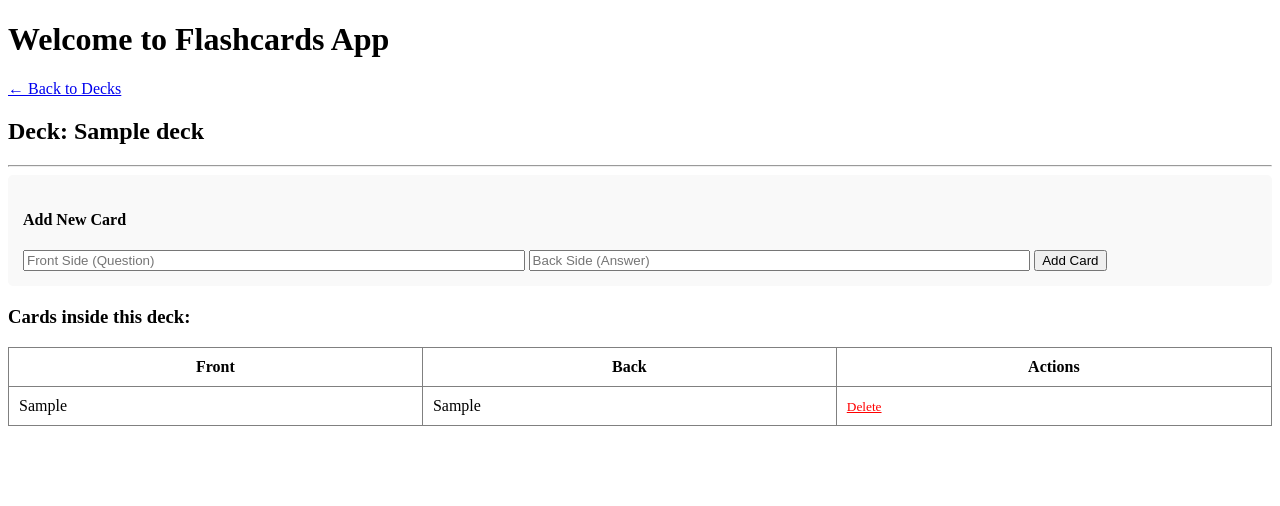
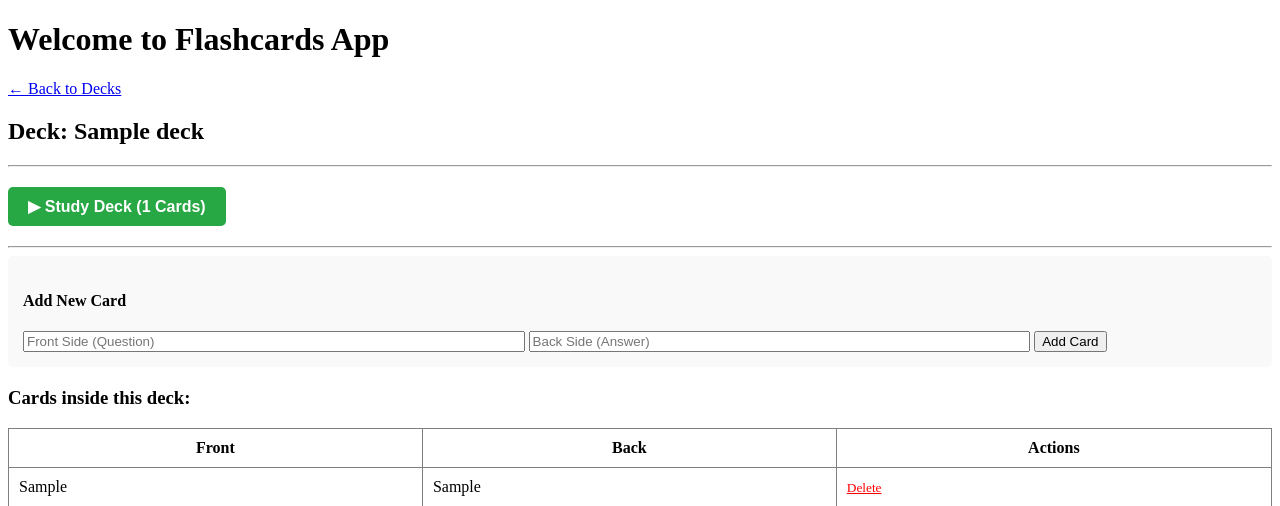
Before and after one commit to berkehandogan/Flashcards, a Flask app: page /deck/1 in a window 1280 px wide. Shown: the top 506 px of the page. Run offline with Flask 3, Linux system fonts and the light colour scheme; a user stored in the database is signed in; tables that the repository leaves empty hold one stand-in row (values such as "Sample post").

Commit message:
add: implement study and review functionality for flashcards

```diff
--- a/app.py
+++ b/app.py
@@ -2,6 +2,7 @@ from flask import Flask, abort, render_template, request, redirect, url_for
 from models import db, User, Deck, Card
 from werkzeug.security import generate_password_hash, check_password_hash
 from flask_login import LoginManager, login_user, logout_user, login_required, current_user
+from datetime import datetime, timedelta
 
 app = Flask(__name__)
 app.secret_key = 'bura_cok_gizli_bir_seyler_yaz'
@@ -130,6 +131,55 @@ def add_card(deck_id):
             return f"Bir hata oluştu: {e}"
     return render_template('add_card.html', deck=deck)
 
+@app.route('/deck/<int:deck_id>/study')
+@login_required
+def study(deck_id):
+    deck = Deck.query.get_or_404(deck_id)
+    if deck.user_id != current_user.id:
+        abort(403, description="Bu desteye erişim izniniz yok.")
+    card = Card.query.filter(Card.deck_id == deck.id, Card.next_review <= datetime.now()).first()
+    if not card:
+        return render_template('study.html', deck=deck, isFinished=True)
+
+    return render_template('study.html', card=card, deck=deck, isFinished=False)
+
+@app.route('/deck/<int:deck_id>/review/<int:card_id>/<string:action>')
+@login_required
+def review_card(deck_id, card_id, action):
+    deck = Deck.query.get_or_404(deck_id)
+    card = Card.query.get_or_404(card_id)
+    if deck.user_id != current_user.id:
+        abort(403, description="Bu desteye erişim izniniz yok.")
+
+    if action == 'success': # Bildiyse kutuyu arttır (Seviye atla)
+        card.box += 1
+        # Kutuna göre mola süresi
+        if card.box == 2:
+            delay = 3   # 3 gün sonra
+        elif card.box == 3:
+            delay = 7   # 1 hafta sonra
+        elif card.box == 4:
+            delay = 14  # 2 hafta sonra
+        elif card.box >= 5:
+            delay = 30  # 1 ay sonra
+        else:
+            delay = 1
+        # Tarihi ileri at
+        card.next_review = datetime.now() + timedelta(days=delay)
+
+    elif action == 'fail': # Bilemediyse en başa, 1. kutuya döner.
+        card.box = 1
+        card.next_review = datetime.now()
+
+    try:
+        db.session.commit()
+    except Exception as e:
+        db.session.rollback()
+        print(f"Update hatası: {e}")
+        return "Veritabanı güncellenirken bir hata oluştu.", 500
+
+    # Bir sonraki karta geçmek için study sayfasına geri dön
+    return redirect(url_for('study', deck_id=deck_id))
 
 with app.app_context():
     db.create_all()
--- a/models.py
+++ b/models.py
@@ -1,5 +1,6 @@
 from flask_sqlalchemy import SQLAlchemy
 from flask_login import UserMixin
+from datetime import datetime
 db = SQLAlchemy()
 
 class User(db.Model, UserMixin):
@@ -23,3 +24,5 @@ class Card(db.Model):
     front = db.Column(db.String(200), nullable=False)
     back = db.Column(db.String(200), nullable=False)
     deck_id = db.Column(db.Integer, db.ForeignKey('deck.id'), nullable=False)
+    box = db.Column(db.Integer, default=1)  # Leitner kutusu numarası
+    next_review = db.Column(db.DateTime, default=datetime.now)
--- a/templates/deck_detail.html
+++ b/templates/deck_detail.html
@@ -9,7 +9,28 @@
     <a href="{{ url_for('index') }}">← Back to Decks</a>
     <h2>Deck: {{ deck.name }}</h2>
     <hr>
-
+    <div style="margin: 20px 0;">
+        {% if deck.cards %}
+            <a href="{{ url_for('study', deck_id=deck.id) }}" style="text-decoration: none;">
+                <button style="
+                    background-color: #28a745;
+                    color: white;
+                    padding: 10px 20px;
+                    border: none;
+                    border-radius: 5px;
+                    cursor: pointer;
+                    font-size: 16px;
+                    font-weight: bold;">
+                    ▶ Study Deck ({{ deck.cards|length }} Cards)
+                </button>
+            </a>
+        {% else %}
+            <span style="color: gray; font-style: italic;">
+                * Çalışmaya başlamak için önce aşağıdan kart ekleyin.
+            </span>
+        {% endif %}
+    </div>
+    <hr>
     <div style="background-color: #f9f9f9; padding: 15px; border-radius: 5px; margin-bottom: 20px;">
         <h4>Add New Card</h4>
         <form action="{{ url_for('add_card', deck_id=deck.id) }}" method="POST">
```
Also changed, not shown: templates/login.html (+22 -3 lines), templates/study.html (added, +53 -0 lines).
